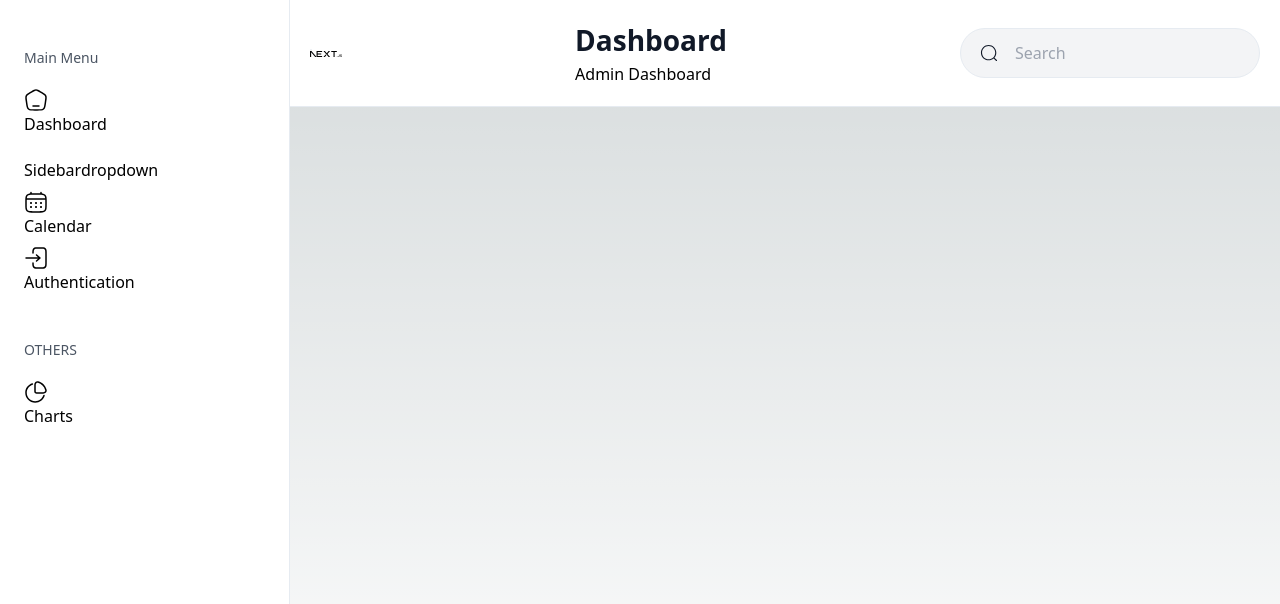
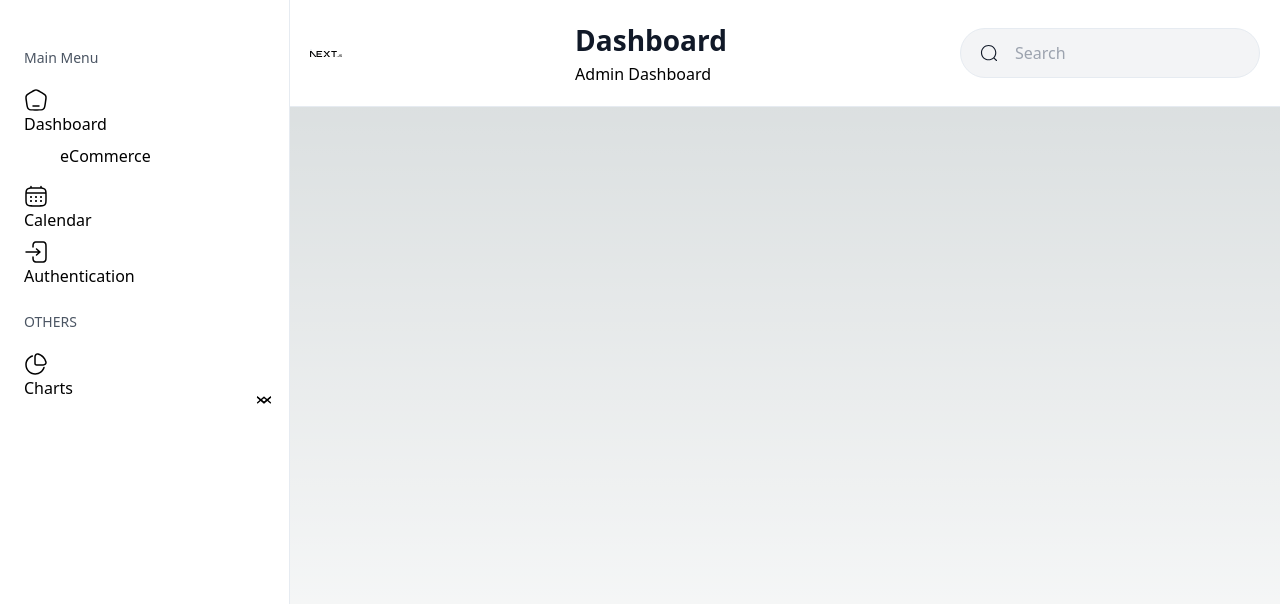
Before and after one commit to JulyPixelEngine/NextJs-Admin-Template, a Next.js app in the folder nextjs-admin/: page / in a window 1280 px wide. Shown: the top 604 px of the page. Built offline with nearby package versions, Linux system fonts and the light colour scheme.

Commit message:
fix: login

```diff
--- /dev/null
+++ b/nextjs-admin/src/app/auth/index.tsx
@@ -0,0 +1,21 @@
+import { Metadata } from "next";
+import Link from "next/link";
+
+
+
+export const metadata: Metadata = {
+    title : "",
+    description : ""
+}
+
+const AuthenticatorPage = () => {
+    return (
+        <div className="relative h-screen">
+            <Link href={"/"}>
+                Login
+            </Link>
+        </div>
+    )
+}
+
+export default AuthenticatorPage;
--- a/nextjs-admin/src/components/Sidebar/SidebarDropdown.tsx
+++ b/nextjs-admin/src/components/Sidebar/SidebarDropdown.tsx
@@ -6,8 +6,14 @@ const SidebarDropdown = ({ item } : any) => {
     const pathname = usePathname()
     return (
         <>
-            <ul>
-                Sidebardropdown
+            <ul className="my-2 flex flex-col gap-1.5 pl-9">
+                {item?.map((item:any, index: number) =>(
+                    <li key={index}>
+                        <Link href={item.route} className="">
+                        {item.label}
+                        </Link>
+                    </li>
+                ))}
             </ul>
         </>
     )
--- a/nextjs-admin/src/components/Sidebar/SidebarItem.tsx
+++ b/nextjs-admin/src/components/Sidebar/SidebarItem.tsx
@@ -16,9 +16,9 @@ const SidebarItem = ({item, pageName, setPageName} : any) => {
           {item.label}
           {item.children && (
             <svg
-            //   className={`absolute right-3.5 top-1/2 -translate-y-1/2 fill-current ${
-            //     pageName !== item.label.toLowerCase() && "rotate-180"
-            //   }`}
+              className={`absolute right-3.5 top-1/2 -translate-y-1/2 fill-current ${
+                pageName !== item.label.toLowerCase() && "rotate-180"
+              }`}
               width="22"
               height="22"
               viewBox="0 0 22 22"
```
